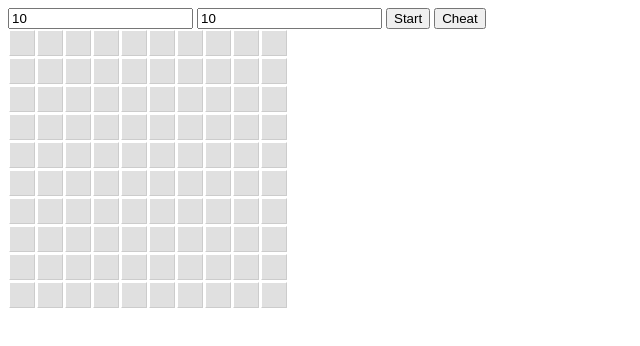
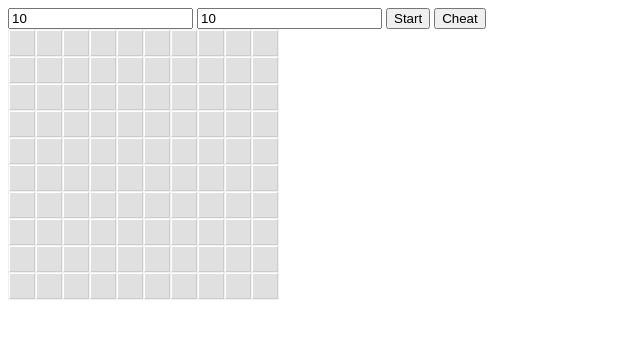
Before and after one commit to knlyknly/tinygames, a plain HTML site: page mine/index.html in a window 1280 px wide. Both pictures are taken after a click on the button "Start". Shown: the whole page, without its empty margins (0-640 px from the left). Drawn offline with Linux system fonts and the light colour scheme.

Commit message:
upgrade board appearance

```diff
--- a/mine/index.css
+++ b/mine/index.css
@@ -15,7 +15,10 @@
 
 .board td {
   text-align: center;
-  border-width: 0px;
+  border-width: 1px;
+  border-style: solid;
+  border-color: #f0f0f0;
+  padding: 0;
   cursor: default;
 }
 
```
